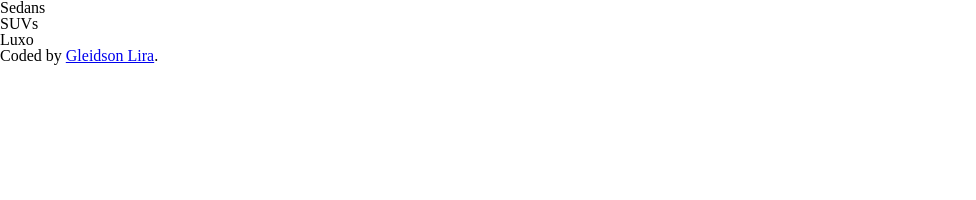
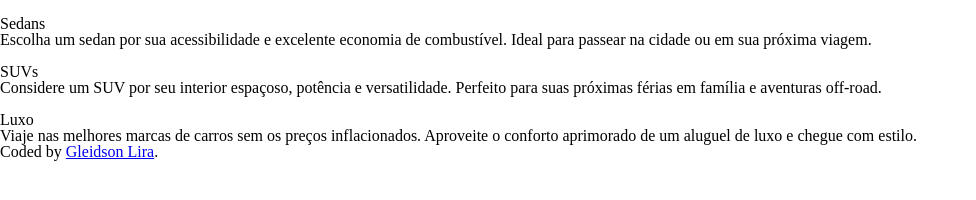
Before and after one commit to GleidsonLira/Cartao3Colunas, a plain HTML site: page index.html in a window 1280 px wide. Shown: the whole page, without its empty margins (0-976 px from the left). Drawn offline with Linux system fonts and the light colour scheme.

Commit message:
Adicionando conteudo das DIVS

```diff
--- a/index.html
+++ b/index.html
@@ -17,22 +17,25 @@
 
         <div class="container__1">
 
+            <img src="" alt="">
             <h1>Sedans</h1>
-            <p></p>
+            <p>Escolha um sedan por sua acessibilidade e excelente economia de combustível. Ideal para passear na cidade ou em sua próxima viagem.</p>
 
         </div>
 
         <div class="container__2">
 
+            <img src="" alt="">
             <h2>SUVs</h2>
-            <p></p>
+            <p>Considere um SUV por seu interior espaçoso, potência e versatilidade. Perfeito para suas próximas férias em família e aventuras off-road.</p>
 
         </div>
 
         <div class="container__3">
 
+            <img src="" alt="">
             <h3>Luxo</h3>
-            <p></p>
+            <p>Viaje nas melhores marcas de carros sem os preços inflacionados. Aproveite o conforto aprimorado de um aluguel de luxo e chegue com estilo.</p>
 
         </div>
 
```
